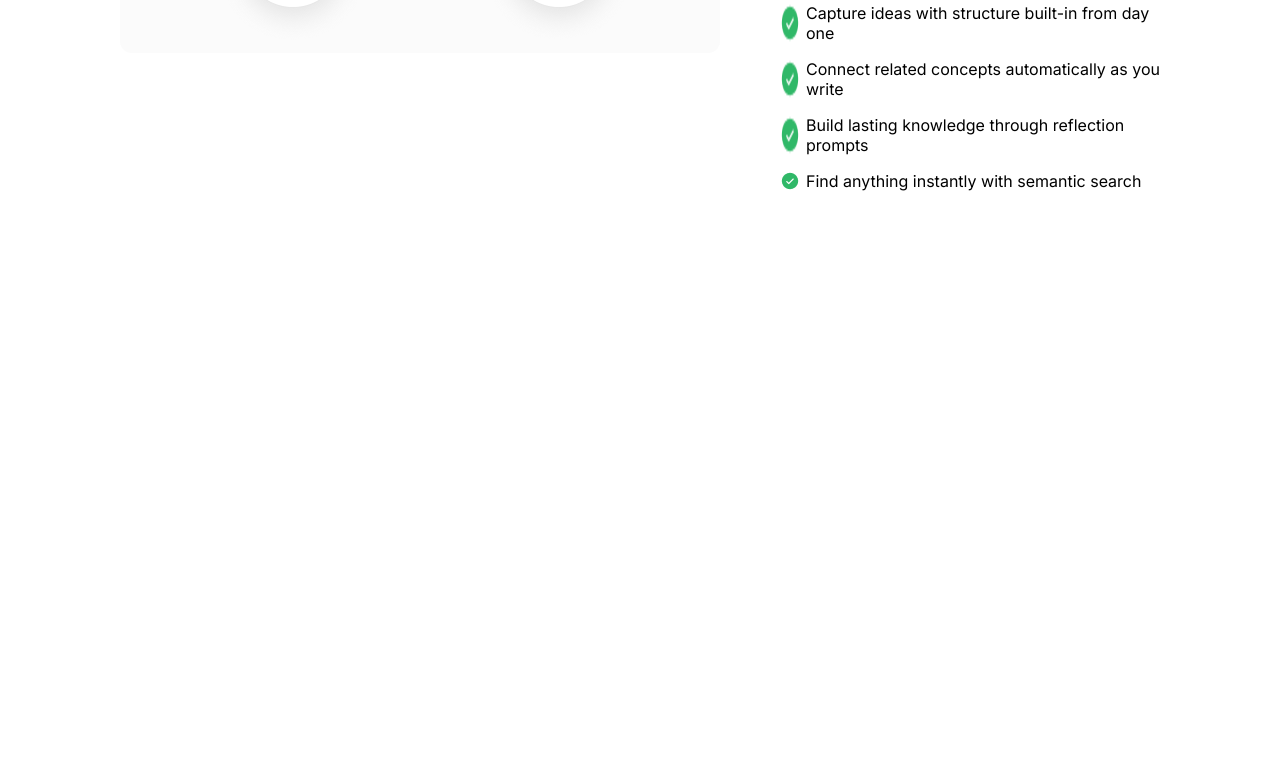
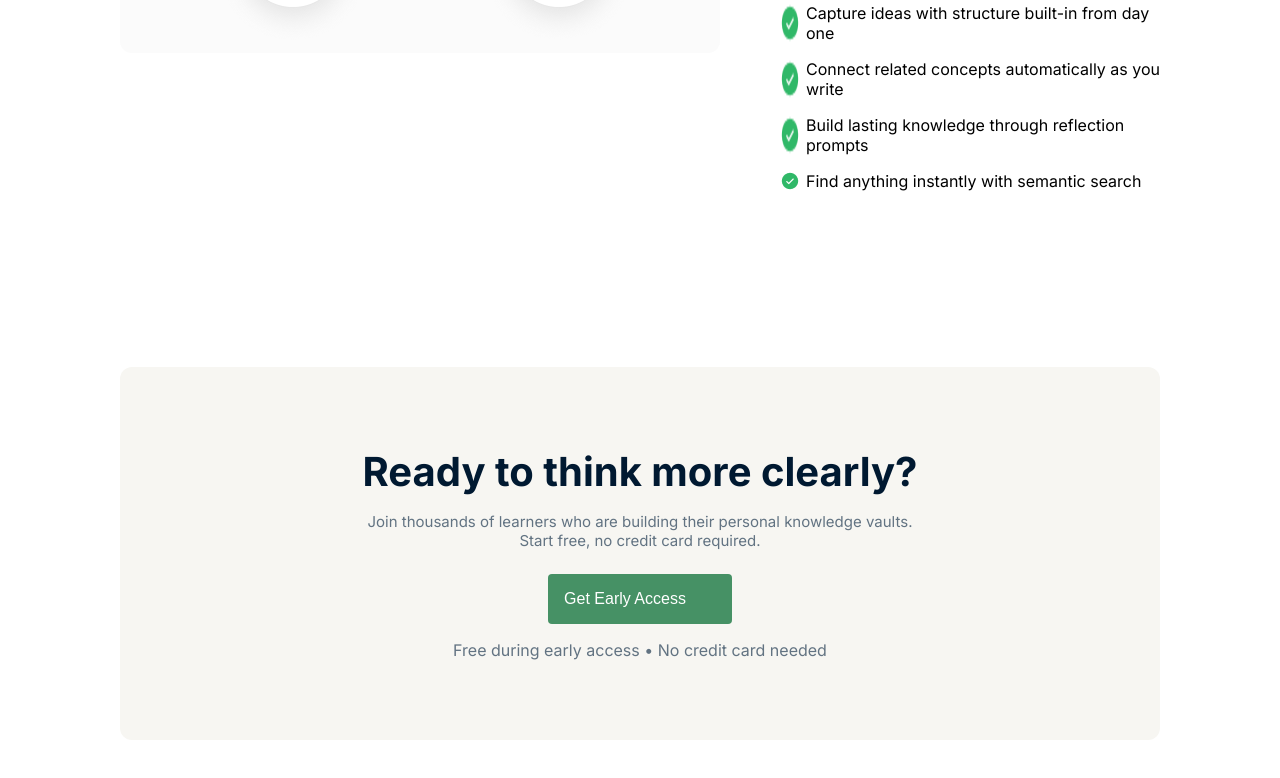
Before and after one commit to sayed-sr/PH_B13_A01, a plain HTML site: page index.html in a window 1280 px wide. Shown: the part 1931-2709 px from the top of the page. Before the commit the page ends 2258 px from the top, so only its background shows below. Drawn offline with Linux system fonts and the light colour scheme.

Commit message:
special part done

```diff
--- a/index.html
+++ b/index.html
@@ -161,5 +161,34 @@ structured by design.</h4>
 
 
 
+
+<section id="early">
+
+
+<div class="early-content">
+
+<div class="early-text">
+    <h3>Ready to think more clearly?</h3>
+    <p>Join thousands of learners who are building their personal knowledge vaults.<br>Start free, no credit card required.</p>
+</div>
+
+
+<div class="early-btn">
+    <button>Get Early Access</button>
+    <p>Free during early access • No credit card needed</p>
+</div>
+
+
+
+</div>
+
+
+
+</section>
+
+
+
+
+
 </body>
 </html>
--- a/style.css
+++ b/style.css
@@ -307,3 +307,61 @@ margin-bottom: 44px;
     gap:6px;
     margin-bottom: 16px;
 }
+
+
+/* ================== Early ===================== */
+
+#early{
+    /* border: 1px solid red; */
+    max-width: 1600px;
+    margin-top: 0 ;
+    padding: 0 120px;
+}
+
+#early .early-content{
+    /* border: 1px solid red; */
+    background-color: #F7F6F2;
+    text-align: center;
+    margin-bottom: 120px;
+    border-radius: 12px;
+}
+
+#early .early-content .early-text{
+    margin-top: 40px;
+    /* border: 1px solid red; */
+    padding-bottom: 24px;
+}
+#early .early-content .early-text h3{
+    font-size: 40px;
+    font-weight: bold;
+    color:#001931;
+    padding-bottom: 16px;
+    padding-top: 80px;
+}
+#early .early-content .early-text p{
+    font-size: 15px;
+    font-weight: regular;
+    color:#627382;
+}
+
+
+
+
+  #early .early-content .early-btn button{
+    background-color: #469165;
+    padding: 16px 46px 16px 16px;
+    color:white;
+    border:none;
+    border-radius:4px;
+    font-size: 16px;
+    font-weight: semi-bold;
+
+}
+
+ #early .early-content .early-btn p{
+     padding-top: 16px;
+     color:#627382;
+     font-size: 16px;
+    font-weight: regular;
+    padding-bottom: 80px;
+ }
```
